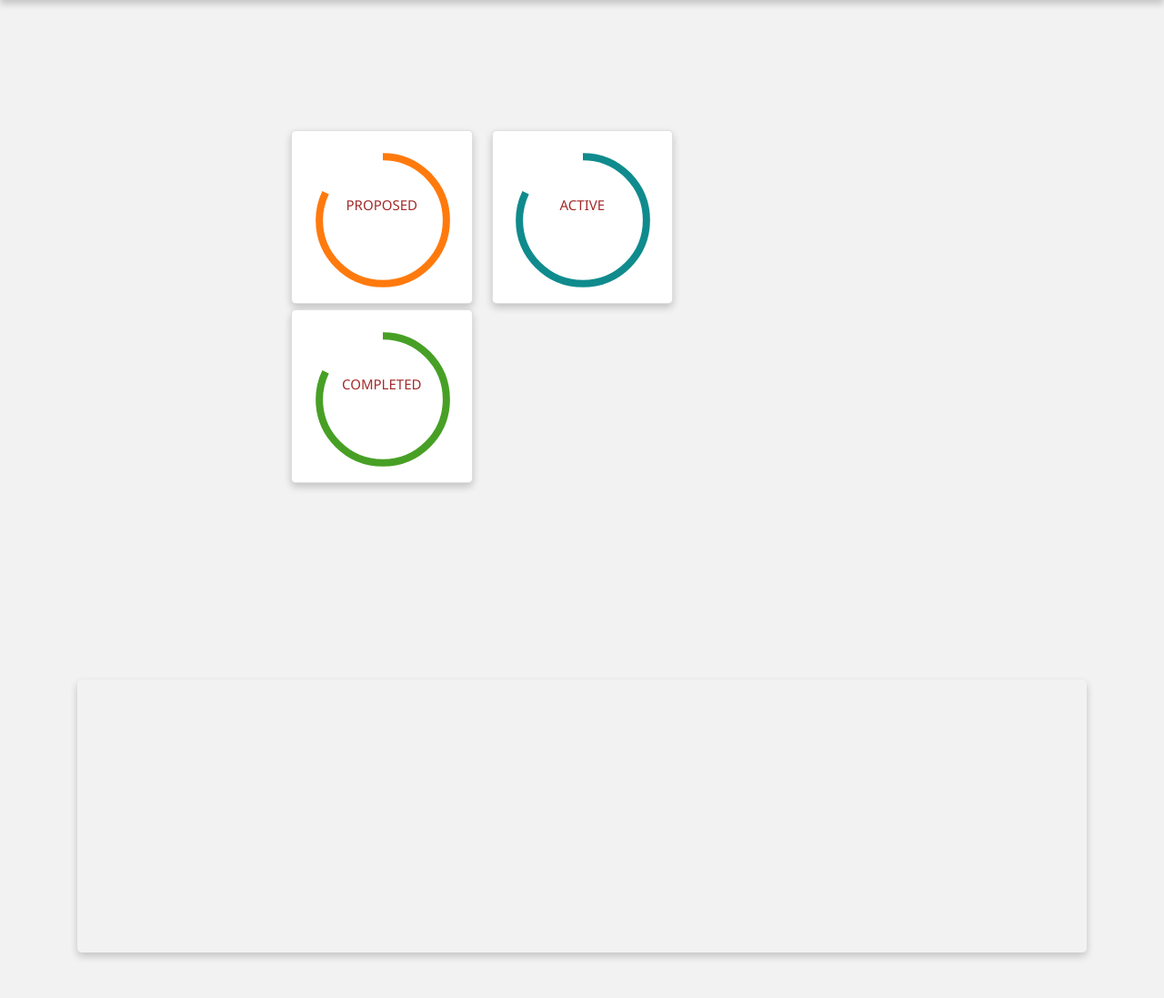
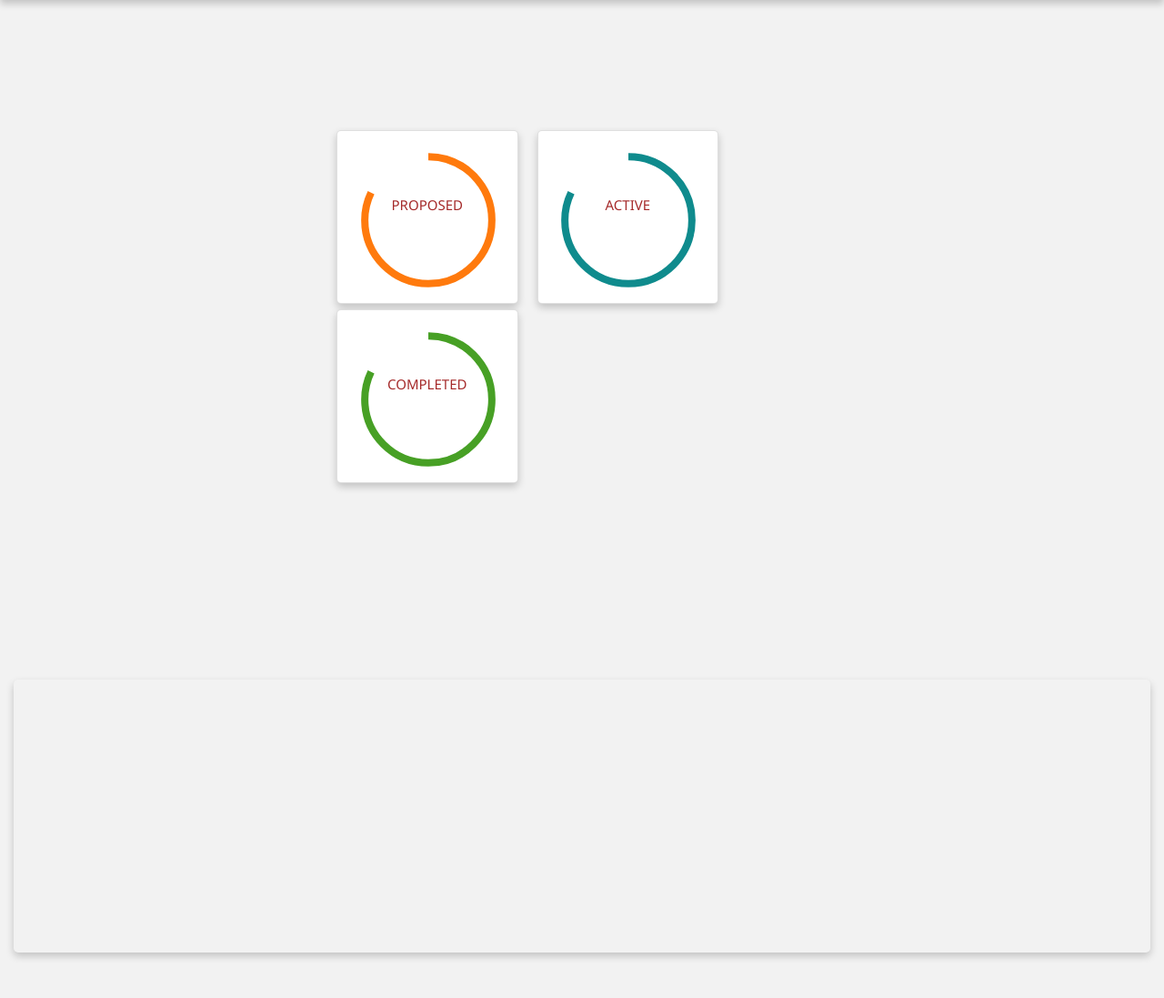
Before and after one commit to afieqhamieza/Project-Management, a Django app: page / in a window 1280 px wide. Shown: the part 63-1160 px from the top of the page at 91% size. Run offline with Django 3.2, Linux system fonts and the light colour scheme; some libraries are stand-ins or nearby versions.

Commit message:
container fixed

```diff
--- a/ee/ee/static/style.css
+++ b/ee/ee/static/style.css
@@ -1,7 +1,3 @@
 body {
     background-color: black;
 }
-
-.container {
-    width: 100%;
-}
--- a/ee/ee/templates/index.html
+++ b/ee/ee/templates/index.html
@@ -42,8 +42,7 @@ yellow: #F8D112
     <script src="https://maxcdn.bootstrapcdn.com/bootstrap/4.5.0/js/bootstrap.min.js"></script>
 
     <!-- bootstrap4 icon -->
-    <link rel="stylesheet" href="https://use.fontawesome.com/releases/v5.7.0/css/all.css"
-        integrity="sha384-lZN37f5QGtY3VHgisS14W3ExzMWZxybE1SJSEsQp9S+oqd12jhcu+A56Ebc1zFSJ" crossorigin="anonymous">
+    <link rel="stylesheet" href="https://use.fontawesome.com/releases/v5.7.0/css/all.css" integrity="sha384-lZN37f5QGtY3VHgisS14W3ExzMWZxybE1SJSEsQp9S+oqd12jhcu+A56Ebc1zFSJ" crossorigin="anonymous">
 
 
     <style>
@@ -94,7 +93,7 @@ yellow: #F8D112
     </br>
 
     <!-- the content of the page will start here -->
-    <div class="container main">
+    <div class="container-fluid main">
         {% block page_content %}{% endblock %}
     </div>
     <!-- end of the content of the page -->
--- a/ee/employee/templates/employee.html
+++ b/ee/employee/templates/employee.html
@@ -8,7 +8,7 @@
 </head>
 
 <body>
-
+    <div class="container">
         <!-- add employee button -->
         <div class="" style="text-align:right; margin-top:1%">
             <button type="button" class="icon-btn add-btn" data-toggle="modal" data-target="#addEmployee">
@@ -141,7 +141,7 @@
         </div>
         <!-- end of modal -->
 
-
+    </div>
 </body>
 
 {% endblock %}
--- a/ee/engagement/templates/engagement_index.html
+++ b/ee/engagement/templates/engagement_index.html
@@ -7,7 +7,7 @@
 </head>
 
 <body>
-
+    <div class="container">
         <!-- add project button -->
         <div class="" style="text-align:right; margin-top:1%">
             <button type="button" class="icon-btn add-btn" data-toggle="modal" data-target="#addProject">
@@ -156,7 +156,7 @@
         </div>
         <!-- end of modal -->
 
-
+    </div>
     <script>
         // function showDue() {
         //     document.getElementById("dueDate").innerHTML = "Have a nice day!";
--- a/ee/homepage/static/css/homepage.css
+++ b/ee/homepage/static/css/homepage.css
@@ -13,12 +13,15 @@
 }
 
 .center {
-    margin: 0;
+    padding: 50px;
     position: absolute;
     top: 50%;
     left: 50%;
     -ms-transform: translate(-50%, -50%);
     transform: translate(-50%, -50%);
+    /* box-shadow: 0px 0px 4px 1px rgba(0, 0, 0, 0.2);
+    transition: 0.3s;
+    border-radius: 2px; */
 }
 
 .first3 {
@@ -104,8 +107,8 @@ svg {
 
 .startAnalytics {
     height: 300px;
+    margin-bottom: 50px;
     box-shadow: 0 4px 8px 0 rgba(0, 0, 0, 0.2);
     transition: 0.3s;
     border-radius: 5px;
-    margin-bottom: 50px;
 }
```
Lines whose indentation alone changed are shown as unchanged.
